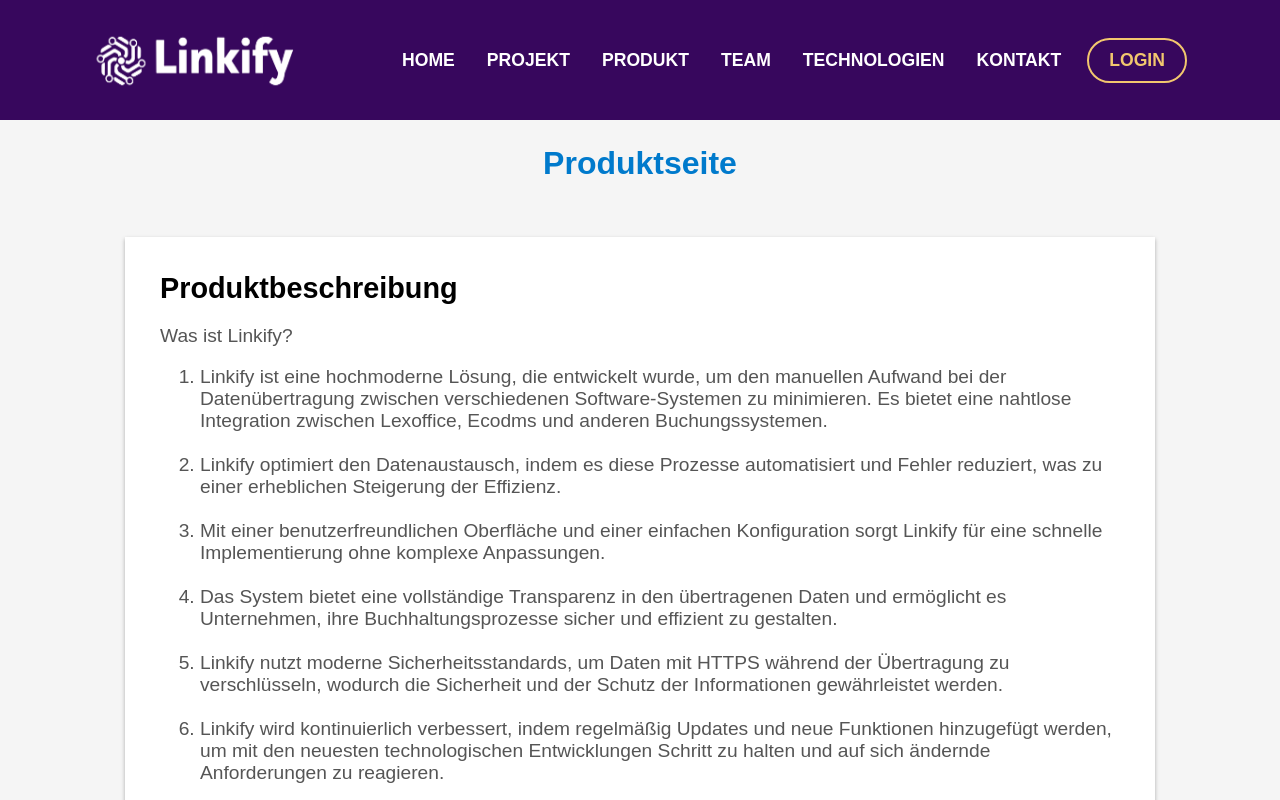
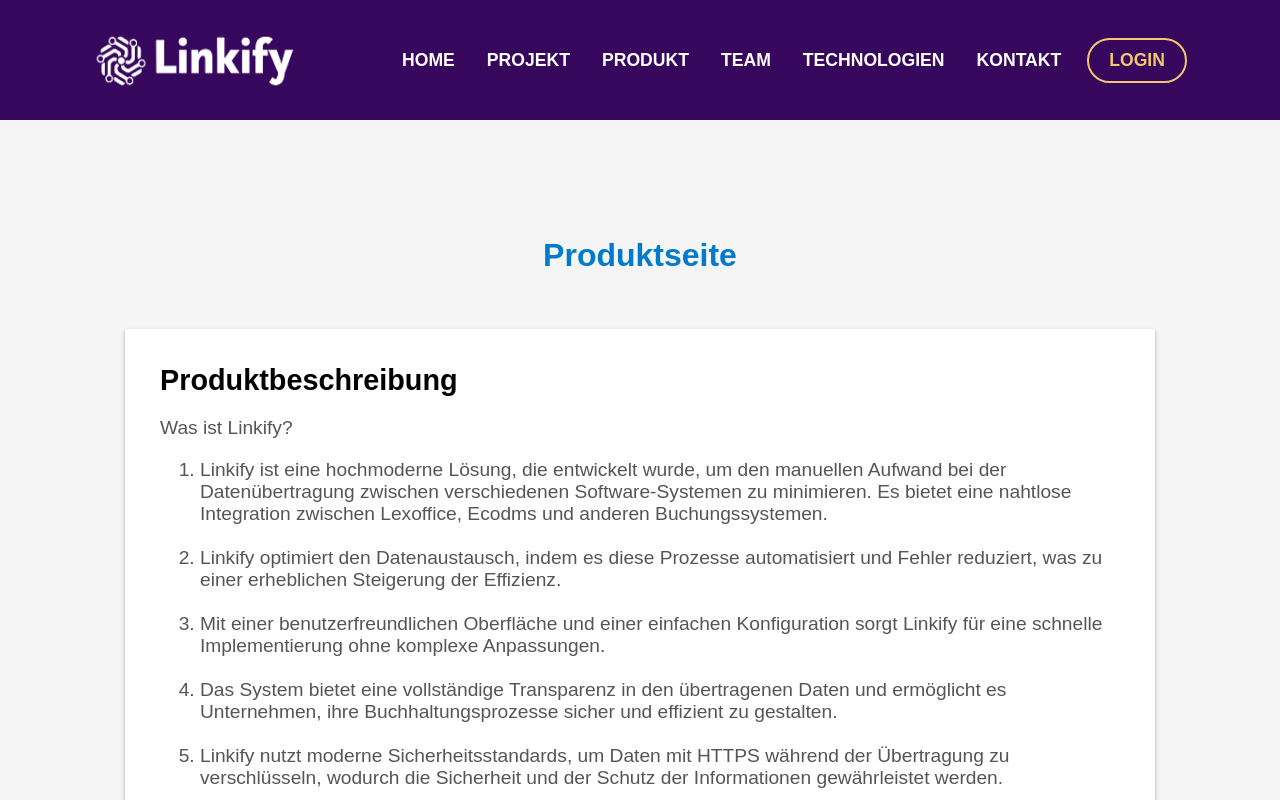
Before and after one commit to RalfHof/nextjs-boilerplate, a Next.js app: page /product in a window 1280 px wide. Shown: the top 800 px of the page. Built offline with nearby package versions, Linux system fonts and the light colour scheme.

Commit message:
New Features

```diff
--- a/src/app/product/page.tsx
+++ b/src/app/product/page.tsx
@@ -17,7 +17,7 @@
   const TargetItem = { Titel: "Produktbeschreibung", Text: "Was ist Linkify?", Liste: TargetElementItems.map(item => item.Element) };
 
   return (
-    <div className='project-item'>
+    <div className='project-item product-item'>
       <h1 className='HeaderItems'>Produktseite</h1>
 
       <ProjektItem Item={TargetItem} />
--- a/src/globals.css
+++ b/src/globals.css
@@ -389,6 +389,15 @@
   padding-bottom: 130px;
 }
 
+.product-item {
+  height: 1035px;
+  display: flex;
+  width: 100%;
+  justify-content: center;
+  align-items: center;
+}
+
+
 .HeaderItems {
   margin: 0;
   padding: 0;
```
